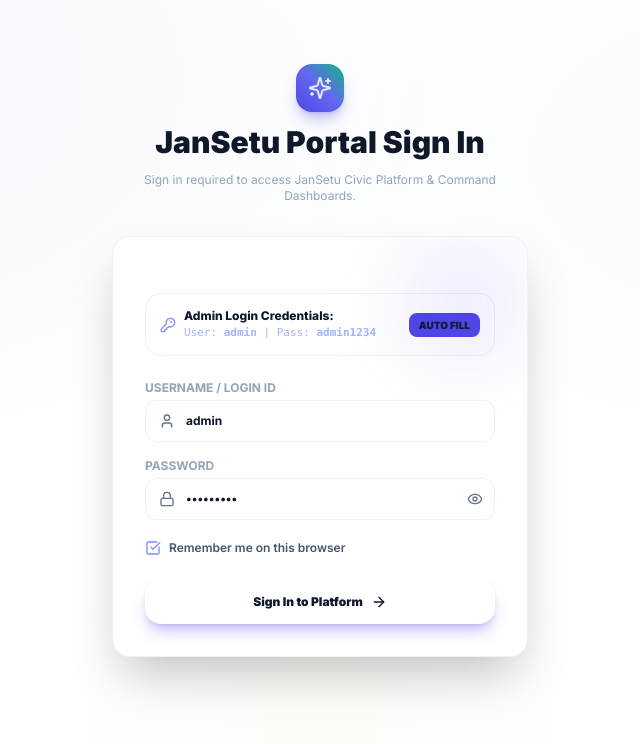
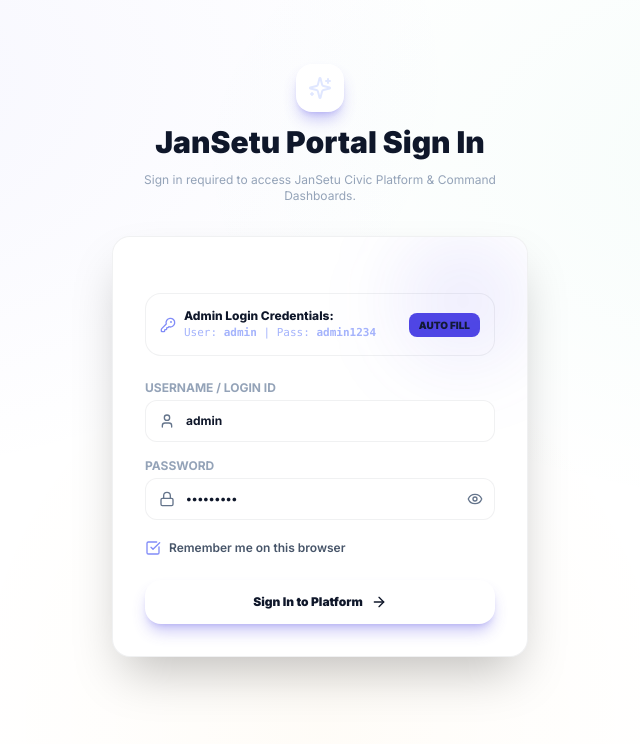
Before and after one commit to Himanshu-1333/JANSETU, a Next.js app: page /login in a window 1280 px wide. Shown: the top 744 px of the page, without its empty margins (320-960 px from the left). Built offline with nearby package versions, Linux system fonts and the light colour scheme.

Commit message:
fix(theme): neutralize hero gradients and map light text classes

```diff
--- a/app/globals.css
+++ b/app/globals.css
@@ -88,6 +88,21 @@ html:not(.dark) .p-6, html:not(.dark) .p-5 { color: var(--text-default) !importa
 /* Ensure white text classes flip to dark text */
 html:not(.dark) .text-white\/90, html:not(.dark) .text-white { color: var(--text-default) !important; }
 
+/* Ensure very light slate text flips to dark in light mode */
+html:not(.dark) .text-slate-100 { color: var(--text-default) !important; }
+
+/* Override hero gradient utility classes that use dark hex stops */
+html:not(.dark) [class*="from-[#05070F]"], html:not(.dark) [class*="via-[#0B1020]"], html:not(.dark) [class*="to-[#0B1020]"], html:not(.dark) [class*="from-[#0B1020]"] {
+  background-image: none !important;
+  background-color: var(--site-bg) !important;
+  color: var(--text-default) !important;
+}
+
+/* Ensure overlay gradients (bg-gradient-to-t from-[#0B1020]) are neutralized */
+html:not(.dark) .bg-gradient-to-t [class*="from-[#0B1020]"], html:not(.dark) [class*="bg-gradient-to-t"] {
+  background-image: none !important;
+}
+
 /* Buttons and inputs using bg-[#0B1020] or bg-[#131B2E] */
 html:not(.dark) .bg-\[\#0B1020\], html:not(.dark) .bg-\[\#131B2E\] { background-color: var(--surface-bg) !important; }
 html:not(.dark) input[class*="bg-[#0B1020]"], html:not(.dark) input[class*="bg-[#131B2E]"] { background-color: var(--surface-bg) !important; color: var(--text-default) !important; border-color: var(--card-border) !important; }
```
